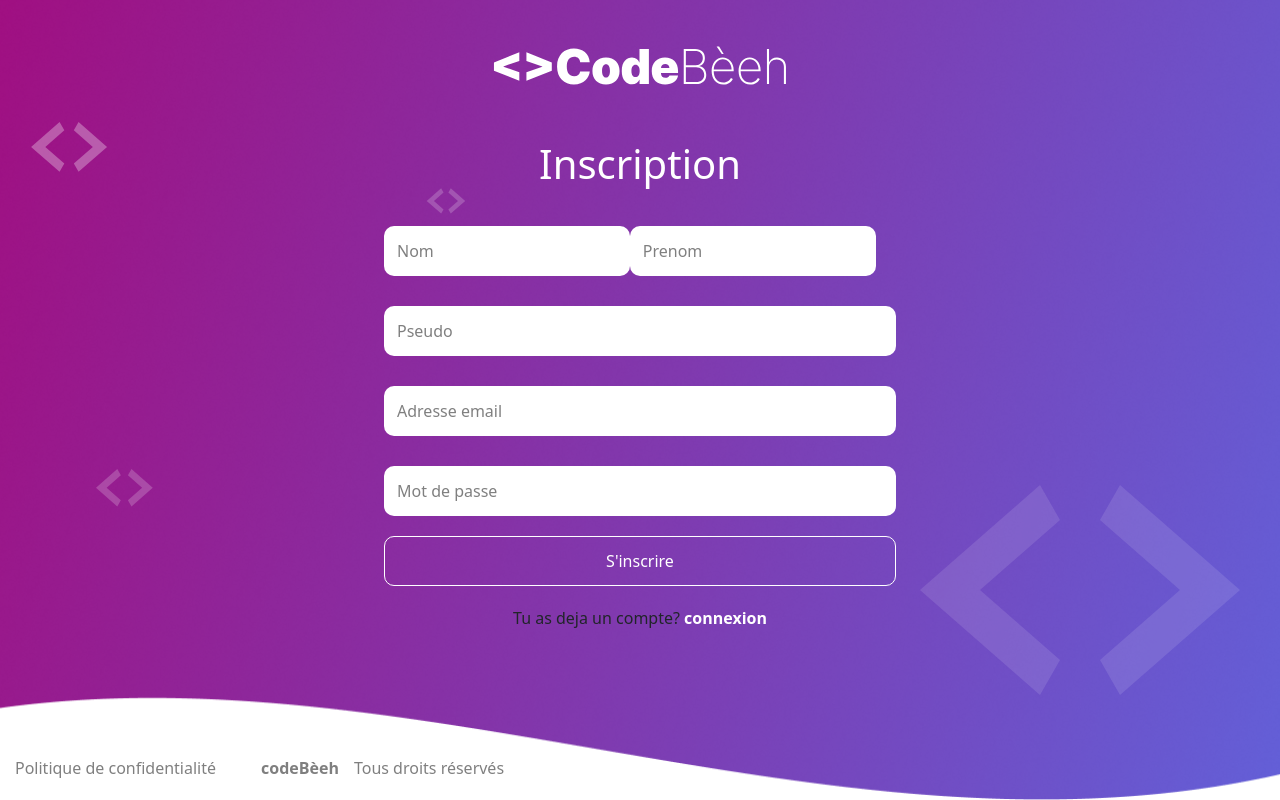
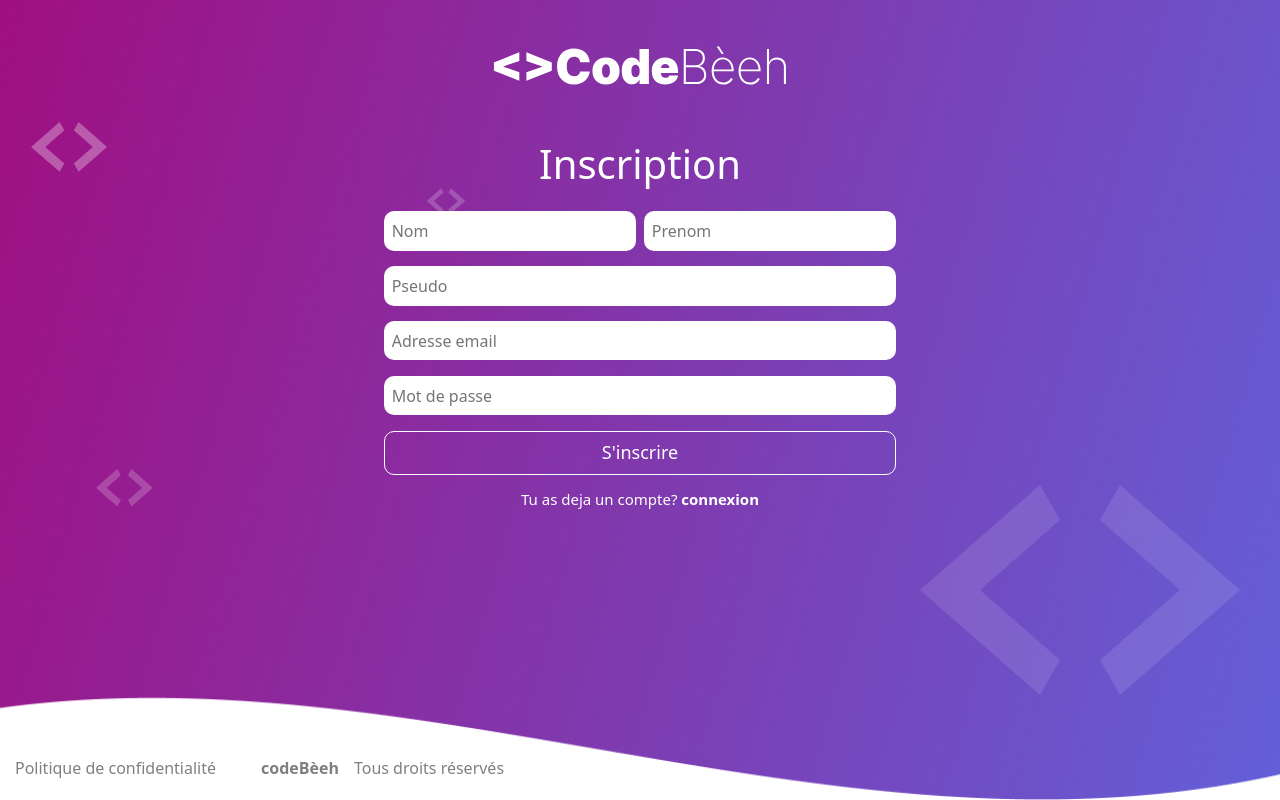
Before and after one commit to KDAcohorte2021/code_b_frontend, a Next.js app: page /signup in a window 1280 px wide. Built offline with nearby package versions, Linux system fonts and the light colour scheme.

Commit message:
feat: update signup style

```diff
--- a/pages/signup.js
+++ b/pages/signup.js
@@ -1,42 +1,35 @@
 import Background from "../components/authentification/Background";
 import Header from "../components/authentification/Header";
-import {
-  Form,
-  InputStyle,
-  TextExplicatifStyle,
-  ButtonStyle,
-} from "../styles/authentification/login";
 import { SignupStyle } from "../styles/authentification/signup";
+import { Form } from "../styles/authentification/login";
 import Link from "next/link";
 export default function Signup() {
   return (
     <>
       <Background>
         <Header />
+        <SignupStyle>
+            <form>
+              <h1>Inscription</h1>
 
-        <Form>
-          <h1>Inscription</h1>
-          <SignupStyle>
-            <div className="user-id">
-              <InputStyle name="" placeholder="Nom" />
-              <InputStyle name="" placeholder="Prenom" />
-            </div>
-          </SignupStyle>
+              <div className="user-id">
+                <input name="" placeholder="Nom" />
+                <input name="" placeholder="Prenom" />
+              </div>
 
-          <InputStyle name="" placeholder="Pseudo" />
+              <input name="" placeholder="Pseudo" />
 
-          <InputStyle name="" placeholder="Adresse email" />
+              <input name="" placeholder="Adresse email" />
 
-          <InputStyle name="" placeholder="Mot de passe" />
+              <input name="" placeholder="Mot de passe" />
 
-          <ButtonStyle onClick={(e) => e.preventDefault()}>
-            S'inscrire
-          </ButtonStyle>
-        </Form>
-        <TextExplicatifStyle className="inscription">
-          Tu as deja un compte?
-          <Link href="/login"> connexion </Link>
-        </TextExplicatifStyle>
+              <button onClick={(e) => e.preventDefault()}>S'inscrire</button>
+            </form>
+            <span className="inscription">
+              Tu as deja un compte?
+              <Link href="/login"> connexion </Link>
+            </span>
+        </SignupStyle>
       </Background>
     </>
   );
--- a/styles/authentification/signup.js
+++ b/styles/authentification/signup.js
@@ -1,19 +1,58 @@
 import styled from "styled-components";
 
 export const SignupStyle = styled.div`
-  form div {
     width: 100%;
     display: flex;
+    flex-direction:column;
     justify-content: space-between;
     align-items: center;
     border: 0px solid blue;
+    h1{
+      color:#fff;
+    }
+
+  form {
+    width:40%;
+    height:335px;
+    margin:auto;
+    display:flex;
+    justify-content: space-between;
+    align-items: center;
+    flex-wrap:wrap;
+    flex-direction:column;
   }
-  div input {
-    width: 100%;
-    background: #fff;
+
+ form input, form button {
+   width:100%;
+    padding:1.5%;
+    border-radius:10px;
+  }
+  input{
+    border:none;
+  }
+  button{
+    border:1px solid #fff;
+    background:transparent;
+    color:#fff;
+    font-size:18px;
+  }
+  .user-id{
+    width:100%;
+    display:flex;
+    justify-content:space-between;
   }
   .user-id input {
-    width: 48%;
+    width: 49.2%;
+  }
+  .inscription{
+    margin-top:1%;
+    font-size:15px;
+    color:#fff;
+  }
+  .inscription a{
+    color:#fff;
+    text-decoration:none;
+    font-weight:700;
   }
  */}
 `;
```
